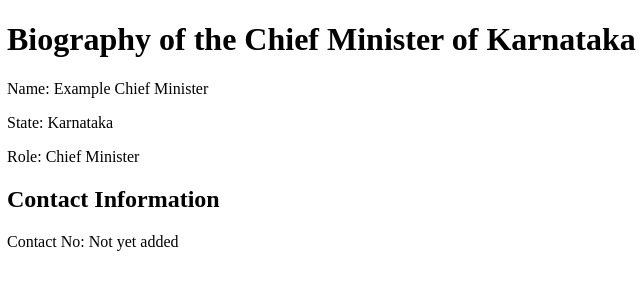
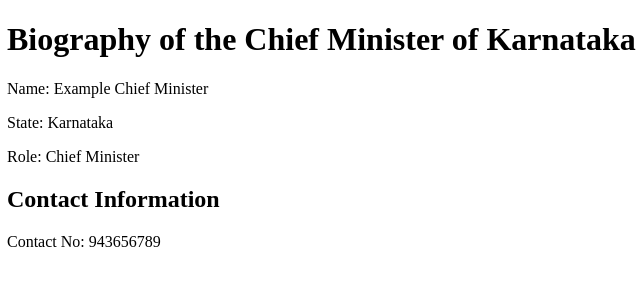
Before and after one commit to deepakdeepu0631/merge-conflict, a plain HTML site: page index.html in a window 1280 px wide. Shown: the full height of the page, 1-641 px from the left. Drawn offline with Linux system fonts and the light colour scheme.

Commit message:
Raja: Add contact number

```diff
--- a/index.html
+++ b/index.html
@@ -9,6 +9,6 @@
 <p>State: Karnataka</p>
 <p>Role: Chief Minister</p>
 <h2>Contact Information</h2>
-<p>Contact No: Not yet added</p>
+<p>Contact No: 943656789</p>
 </body>
 </html>
```
